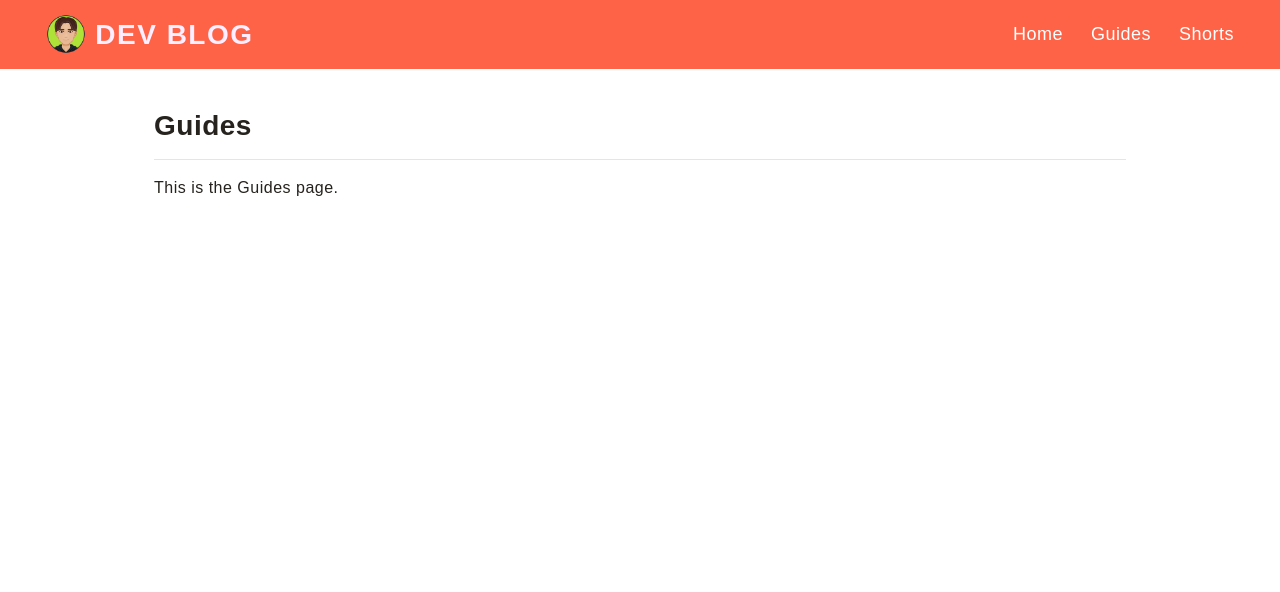
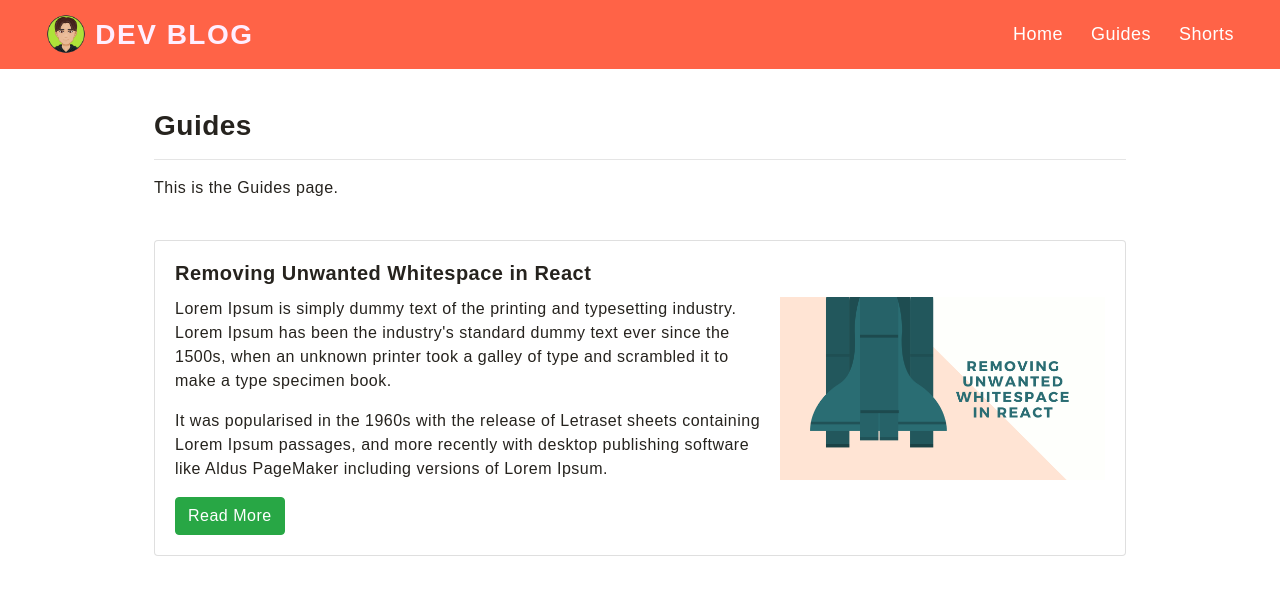
Before and after one commit to answebdev/dev-blog, a React (Create React App) app: page /guides in a window 1280 px wide. Shown: the top 592 px of the page. Built offline with nearby package versions, Linux system fonts and the light colour scheme; the HTML template or start-up script is replaced by a standard one; a web font is replaced by a local one.

Commit message:
added card to Guides page

```diff
--- a/src/components/pages/Guides.js
+++ b/src/components/pages/Guides.js
@@ -1,6 +1,7 @@
 import React from 'react';
-import { Container, Row, Col } from 'react-bootstrap';
+import { Container, Row, Col, Card, Image, Button } from 'react-bootstrap';
 import { Helmet } from 'react-helmet';
+import placeholder from '../../img/placeholder.png';
 
 const Guides = () => {
   return (
@@ -20,6 +21,54 @@ const Guides = () => {
             <br />
           </Col>
         </Row>
+
+        <Row>
+          <Col md={12}>
+            <Card style={{ marginBottom: '40px' }}>
+              <Card.Body>
+                <Card.Title>
+                  <strong>Removing Unwanted Whitespace in React</strong>
+                </Card.Title>
+
+                <Image
+                  src={placeholder}
+                  style={{
+                    width: '35%',
+                    height: 'auto',
+                    float: 'right',
+                    marginLeft: '10px',
+                  }}
+                  fluid
+                />
+                <Card.Text>
+                  <p>
+                    Lorem Ipsum is simply dummy text of the printing and
+                    typesetting industry. Lorem Ipsum has been the industry's
+                    standard dummy text ever since the 1500s, when an unknown
+                    printer took a galley of type and scrambled it to make a
+                    type specimen book.
+                  </p>
+                  <p>
+                    It was popularised in the 1960s with the release of Letraset
+                    sheets containing Lorem Ipsum passages, and more recently
+                    with desktop publishing software like Aldus PageMaker
+                    including versions of Lorem Ipsum.
+                  </p>
+                </Card.Text>
+                <Button
+                  className='button'
+                  variant='success'
+                  href='/guides'
+                  style={{ marginRight: '5px' }}
+                >
+                  Read More
+                </Button>
+              </Card.Body>
+            </Card>
+          </Col>
+        </Row>
+
+        <br />
       </Container>
     </div>
   );
```
Also changed, not shown: src/img/placeholder.png (added).
